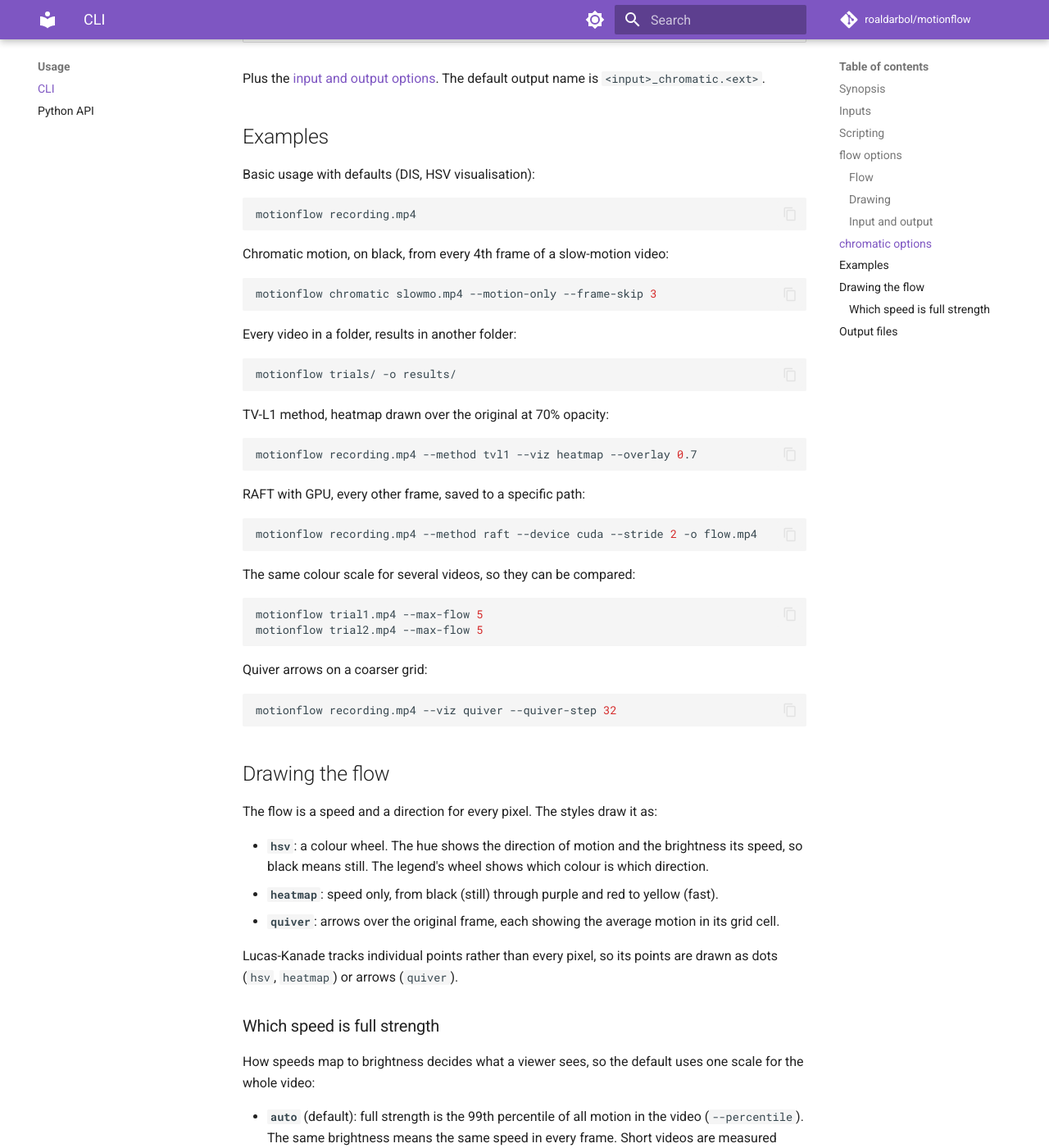
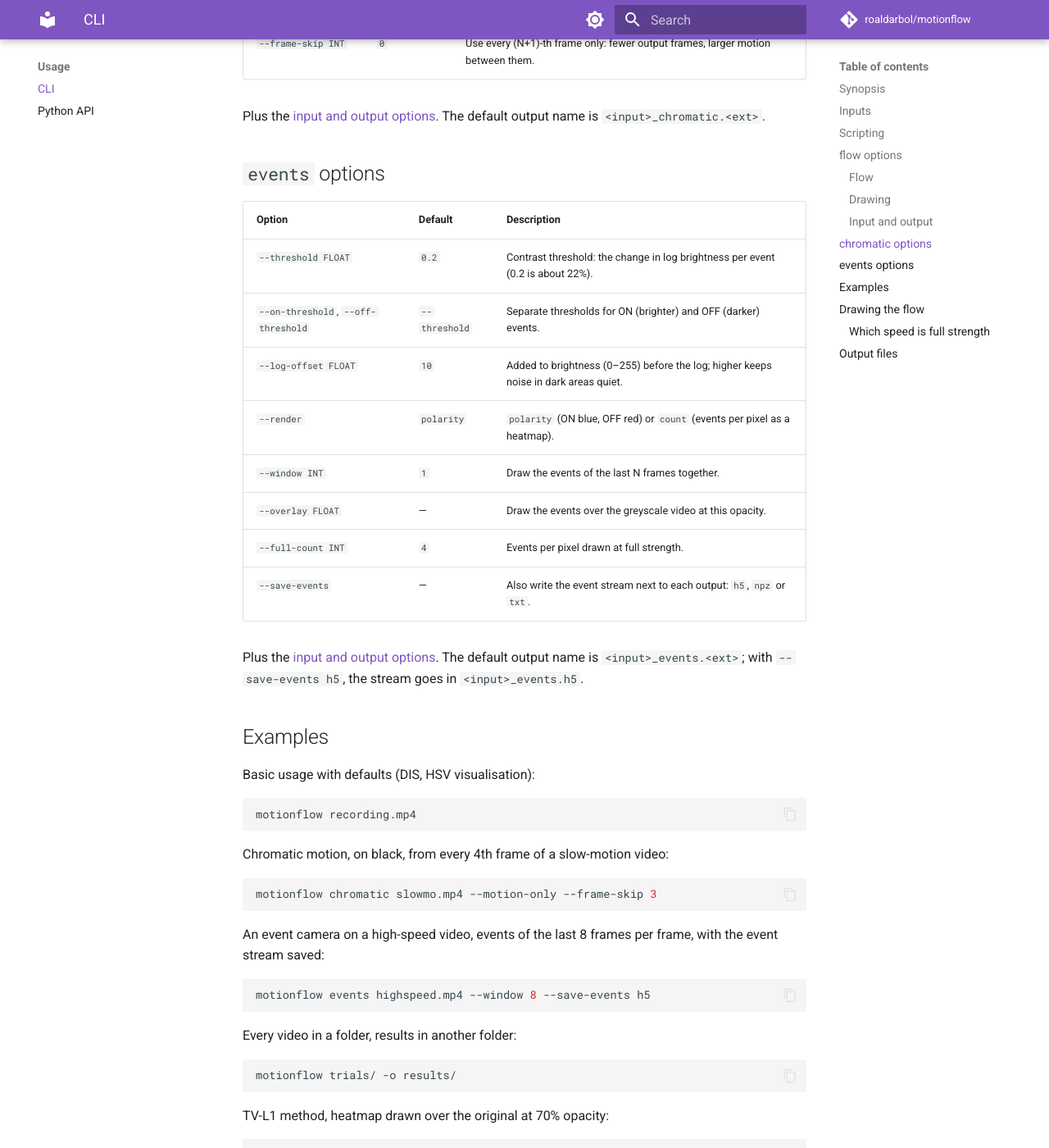
Before and after one commit to roaldarbol/motionflow, an MkDocs documentation site: the page built from docs/cli.md, in a window 1280 px wide and 1400 px high, scrolled down 4133 px. Shown: the whole window at 82% size. Built offline with MkDocs 1.6.1 and Material for MkDocs 9.7.7, drawn with Linux system fonts in a browser that asks for light colours; comment, search, counter and statistics services are not loaded; some of the changed text lies outside the part shown.

Commit message:
Document event camera simulation: model, rendering, stream formats (#22)
Co-Authored-By: Claude Opus 5.5 <noreply@anthropic.com>

````diff
--- a/docs/cli.md
+++ b/docs/cli.md
@@ -11,6 +11,7 @@ motionflow VIDEO... [OPTIONS]          # short for: motionflow flow VIDEO...
 |---------|--------------|
 | `flow` | Optical flow: how fast, and in which direction, each pixel moves. The default. |
 | `chromatic` | Chromatic motion (BehaveAI): recent movement blue, older green and red. See [Methods](methods.md#chromatic-motion-motionflow-chromatic). |
+| `events` | Simulate an event camera: ON/OFF events where brightness changes. See [Methods](methods.md#event-camera-simulation-motionflow-events). |
 | `methods` | List the optical flow methods, whether they can run here, and whether their weights are cached. |
 | `download` | Download the deep methods' weights now (they otherwise download on first use). |
 
@@ -104,6 +105,21 @@ Every command has these.
 
 Plus the [input and output options](#input-and-output). The default output name is `<input>_chromatic.<ext>`.
 
+## `events` options
+
+| Option | Default | Description |
+|--------|---------|-------------|
+| `--threshold FLOAT` | `0.2` | Contrast threshold: the change in log brightness per event (0.2 is about 22%). |
+| `--on-threshold`, `--off-threshold` | `--threshold` | Separate thresholds for ON (brighter) and OFF (darker) events. |
+| `--log-offset FLOAT` | `10` | Added to brightness (0–255) before the log; higher keeps noise in dark areas quiet. |
+| `--render` | `polarity` | `polarity` (ON blue, OFF red) or `count` (events per pixel as a heatmap). |
+| `--window INT` | `1` | Draw the events of the last N frames together. |
+| `--overlay FLOAT` | — | Draw the events over the greyscale video at this opacity. |
+| `--full-count INT` | `4` | Events per pixel drawn at full strength. |
+| `--save-events` | — | Also write the event stream next to each output: `h5`, `npz` or `txt`. |
+
+Plus the [input and output options](#input-and-output). The default output name is `<input>_events.<ext>`; with `--save-events h5`, the stream goes in `<input>_events.h5`.
+
 ## Examples
 
 Basic usage with defaults (DIS, HSV visualisation):
@@ -116,6 +132,12 @@ Chromatic motion, on black, from every 4th frame of a slow-motion video:
 
 ```bash
 motionflow chromatic slowmo.mp4 --motion-only --frame-skip 3
+```
+
+An event camera on a high-speed video, events of the last 8 frames per frame, with the event stream saved:
+
+```bash
+motionflow events highspeed.mp4 --window 8 --save-events h5
 ```
 
 Every video in a folder, results in another folder:
````
Also changed, not shown: CHANGELOG.md (+1 -0 lines), README.md (+3 -0 lines), docs/api.md (+7 -0 lines), docs/index.md (+1 -0 lines), docs/installation.md (+6 -0 lines), docs/methods.md (+18 -0 lines), docs/reference.md (+8 -0 lines).
